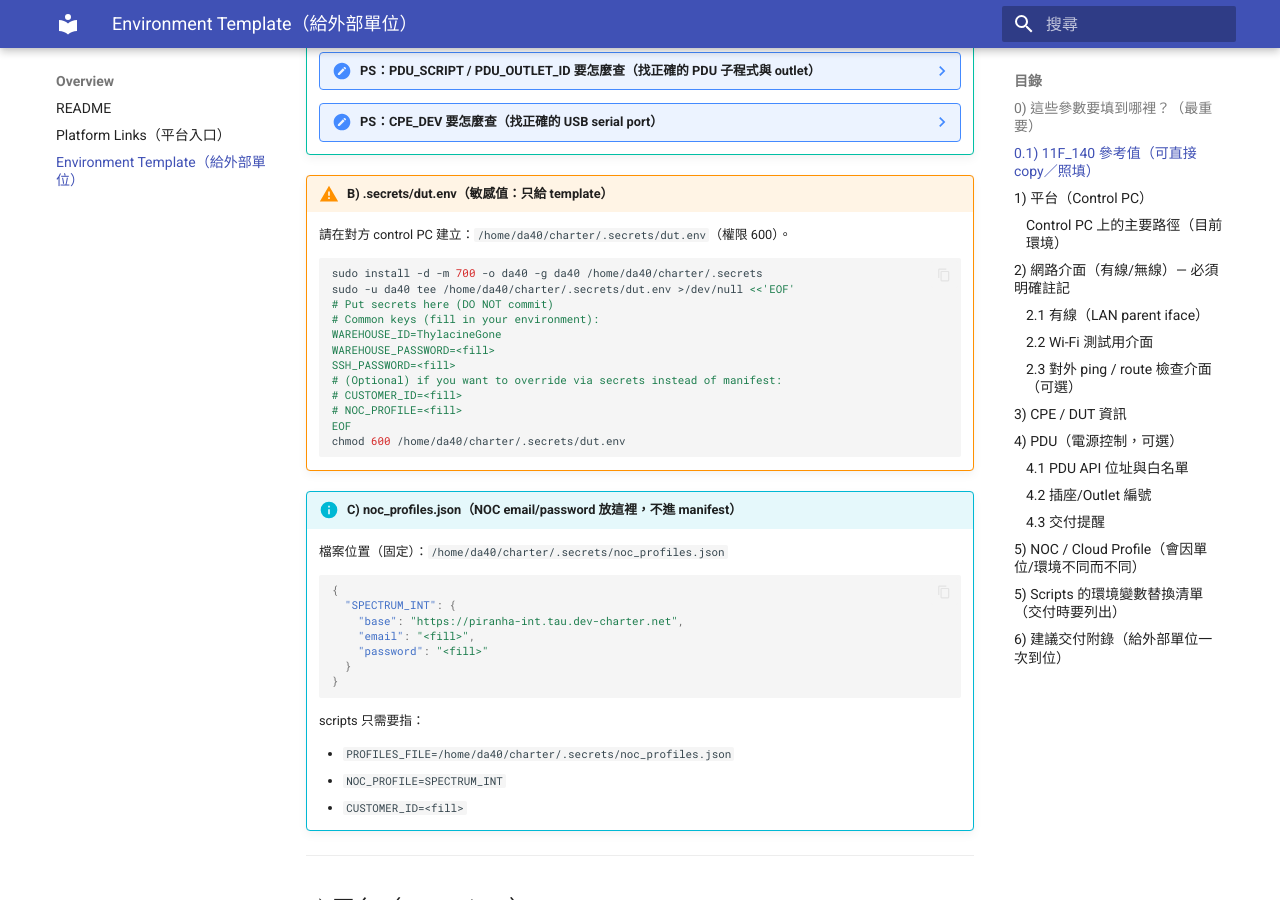
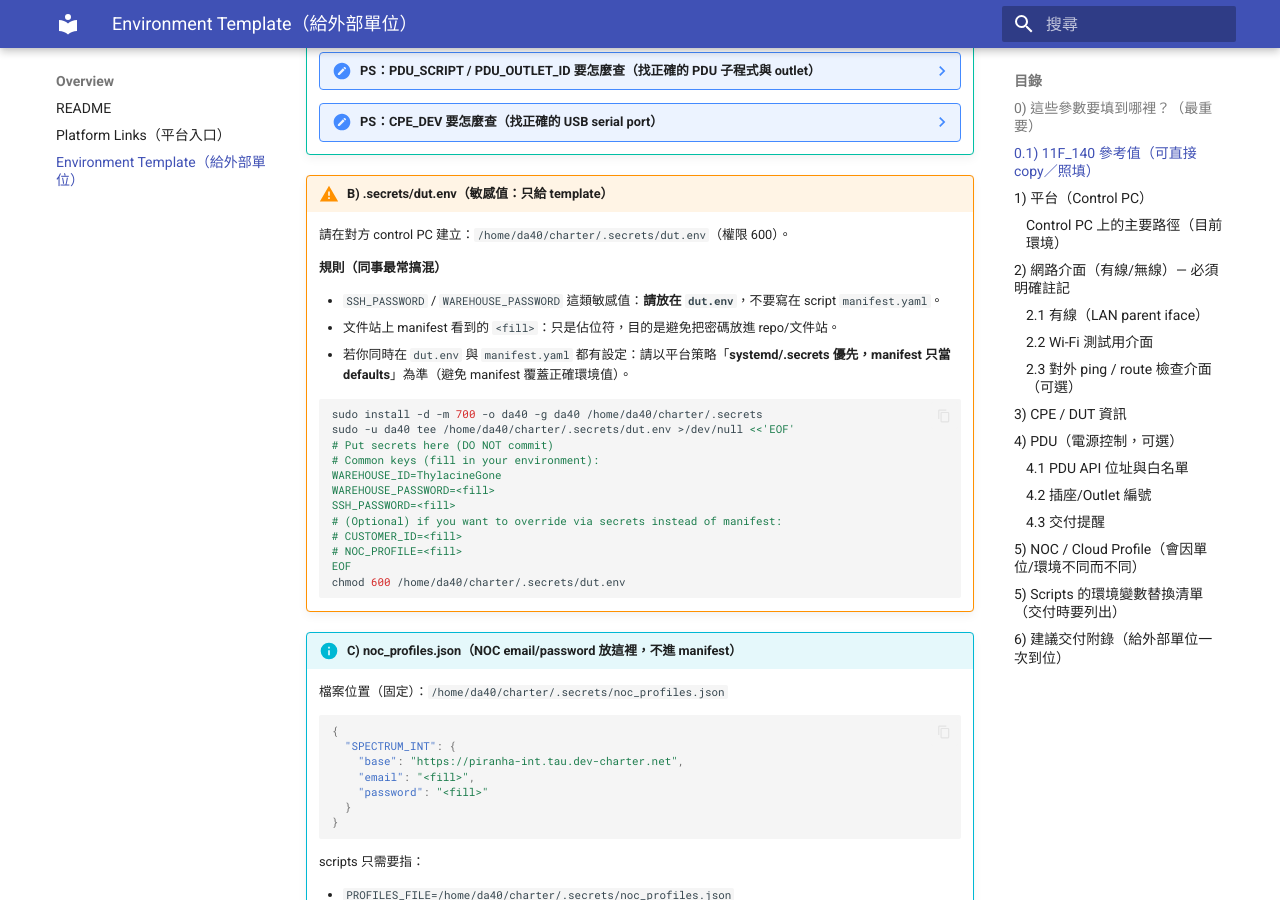
Before and after one commit to askeywifisit-ui/charter_project, an MkDocs documentation site: the page built from docs/charter_site/docs/environment_template.md, in a window 1280 px wide and 900 px high, scrolled down 1831 px. Built offline with MkDocs 1.6.1 and Material for MkDocs 9.7.7, drawn with Linux system fonts in a browser that asks for light colours; comment, search, counter and statistics services are not loaded.

Commit message:
Docs: clarify SSH_PASSWORD/secret precedence (dut.env over manifest)

````diff
--- a/docs/charter_site/docs/environment_template.md
+++ b/docs/charter_site/docs/environment_template.md
@@ -129,6 +129,12 @@
 !!! warning "B) .secrets/dut.env（敏感值：只給 template）"
 
     請在對方 control PC 建立：`/home/da40/charter/.secrets/dut.env`（權限 600）。
+
+    **規則（同事最常搞混）**
+
+    - `SSH_PASSWORD` / `WAREHOUSE_PASSWORD` 這類敏感值：**請放在 `dut.env`**，不要寫在 script `manifest.yaml`。
+    - 文件站上 manifest 看到的 `<fill>`：只是佔位符，目的是避免把密碼放進 repo/文件站。
+    - 若你同時在 `dut.env` 與 `manifest.yaml` 都有設定：請以平台策略「**systemd/.secrets 優先，manifest 只當 defaults**」為準（避免 manifest 覆蓋正確環境值）。
 
     ```bash
     sudo install -d -m 700 -o da40 -g da40 /home/da40/charter/.secrets
````
